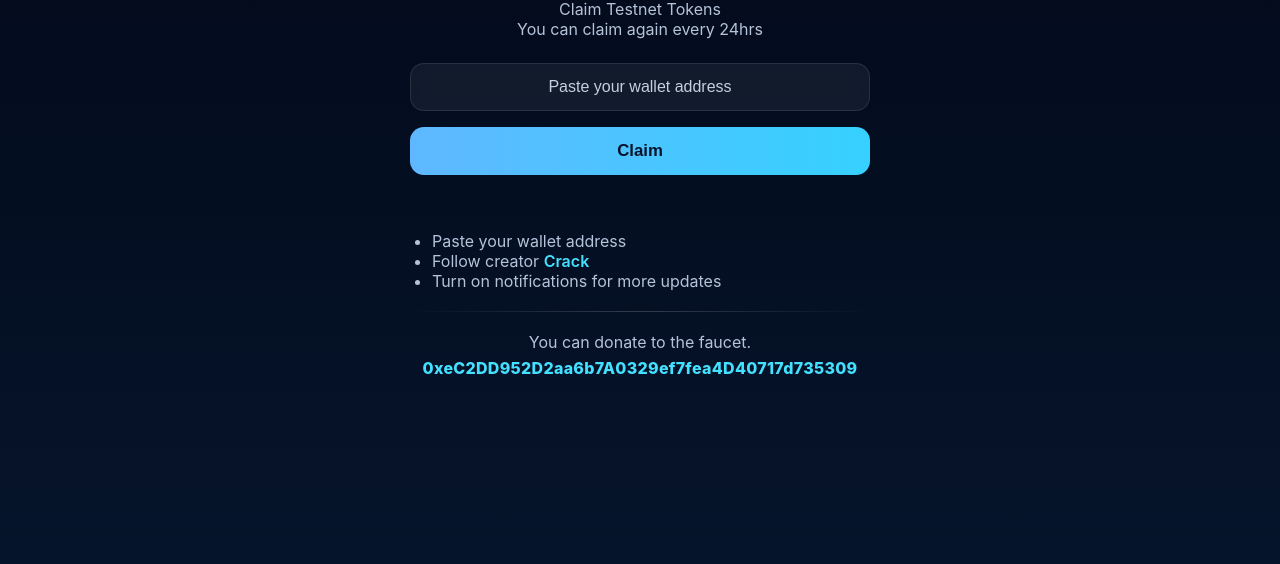
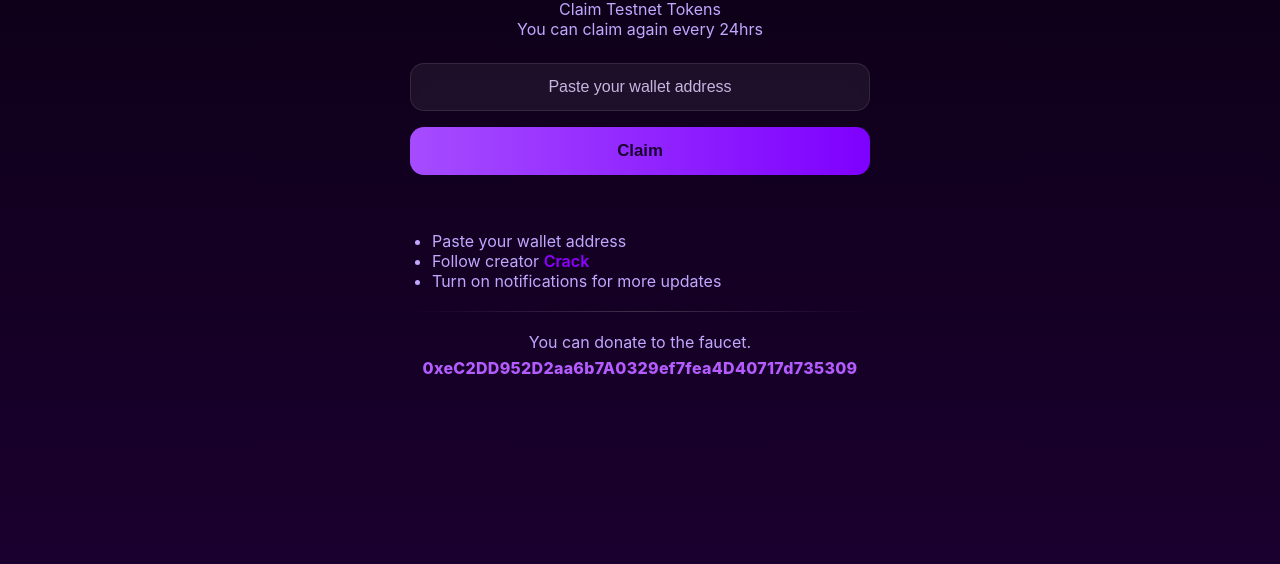
Before and after one commit to Krusherk/monpool, a website: page index.html in a window 1280 px wide. Shown: the part 236-800 px from the top of the page. Drawn offline with Linux system fonts and the light colour scheme.

Commit message:
Update style.css

```diff
--- a/style.css
+++ b/style.css
@@ -1,13 +1,12 @@
-
 * { box-sizing: border-box; }
 html, body { height: 100%; }
 body {
   margin: 0;
   font-family: Inter, system-ui, -apple-system, Segoe UI, Roboto, Arial, sans-serif;
-  /* REALLY dark blue gradient */
+  /* REALLY dark purple gradient */
   background:
-    radial-gradient(80% 60% at 50% -20%, rgba(20,78,145,0.35) 0%, rgba(0,0,0,0) 60%),
-    linear-gradient(180deg, #020817 0%, #06142b 100%);
+    radial-gradient(80% 60% at 50% -20%, rgba(102,0,153,0.35) 0%, rgba(0,0,0,0) 60%),
+    linear-gradient(180deg, #0a0011 0%, #1a002e 100%);
   color: #eaf1ff;
   display: flex;
   align-items: center;
@@ -29,7 +28,7 @@ h1 {
   font-size: 2rem;
   line-height: 1.2;
   letter-spacing: 0.2px;
-  background: linear-gradient(90deg, #7cc3ff, #44e0ff);
+  background: linear-gradient(90deg, #b45cff, #8e00ff);
   -webkit-background-clip: text;
   -webkit-text-fill-color: transparent;
 }
@@ -37,7 +36,7 @@ h1 {
 /* Subtitle */
 .subtitle {
   margin: 0 0 24px 0;
-  color: #b5c3da;
+  color: #c0a8ff;
   font-size: 1rem;
 }
 
@@ -56,7 +55,7 @@ h1 {
   text-align: center;
   backdrop-filter: blur(6px);
 }
-.input::placeholder { color: #c5cfdf; }
+.input::placeholder { color: #c5b6e0; }
 
 /* Modern centered button */
 .btn {
@@ -69,16 +68,16 @@ h1 {
   border-radius: 14px;
   font-size: 1.05rem;
   font-weight: 700;
-  color: #06142b;
-  background: linear-gradient(90deg, #5fb8ff 0%, #36d1ff 100%);
+  color: #1a002e;
+  background: linear-gradient(90deg, #a64cff 0%, #7e00ff 100%);
   cursor: pointer;
   transition: transform .15s ease, box-shadow .15s ease, opacity .2s ease;
 }
-.btn:hover { transform: translateY(-2px); box-shadow: 0 8px 24px rgba(54, 209, 255, .25); }
+.btn:hover { transform: translateY(-2px); box-shadow: 0 8px 24px rgba(126,0,255,0.25); }
 .btn:active { transform: translateY(0); box-shadow: none; }
 
 /* Status text */
-.status { min-height: 22px; margin: 8px 0 6px; font-size: .92rem; color: #c7d6ee; }
+.status { min-height: 22px; margin: 8px 0 6px; font-size: .92rem; color: #d0b3ff; }
 
 /* Bulleted list */
 .list {
@@ -87,9 +86,9 @@ h1 {
   margin: 14px auto 18px;
   padding-left: 22px;
   max-width: 460px;
-  color: #b5c3da;
+  color: #c0a8ff;
 }
-.list a { color: #44e0ff; text-decoration: none; font-weight: 600; }
+.list a { color: #8e00ff; text-decoration: none; font-weight: 600; }
 .list a:hover { text-decoration: underline; }
 
 /* Divider */
@@ -102,12 +101,12 @@ h1 {
 }
 
 /* Donation */
-.donate-label { color: #b5c3da; margin: 6px 0 6px; }
+.donate-label { color: #c0a8ff; margin: 6px 0 6px; }
 .donate-addr {
   margin: 0 auto;
   max-width: 460px;
   font-weight: 800;
-  color: #44e0ff;
+  color: #b45cff;
   word-break: break-all;
   letter-spacing: .3px;
 }
```
